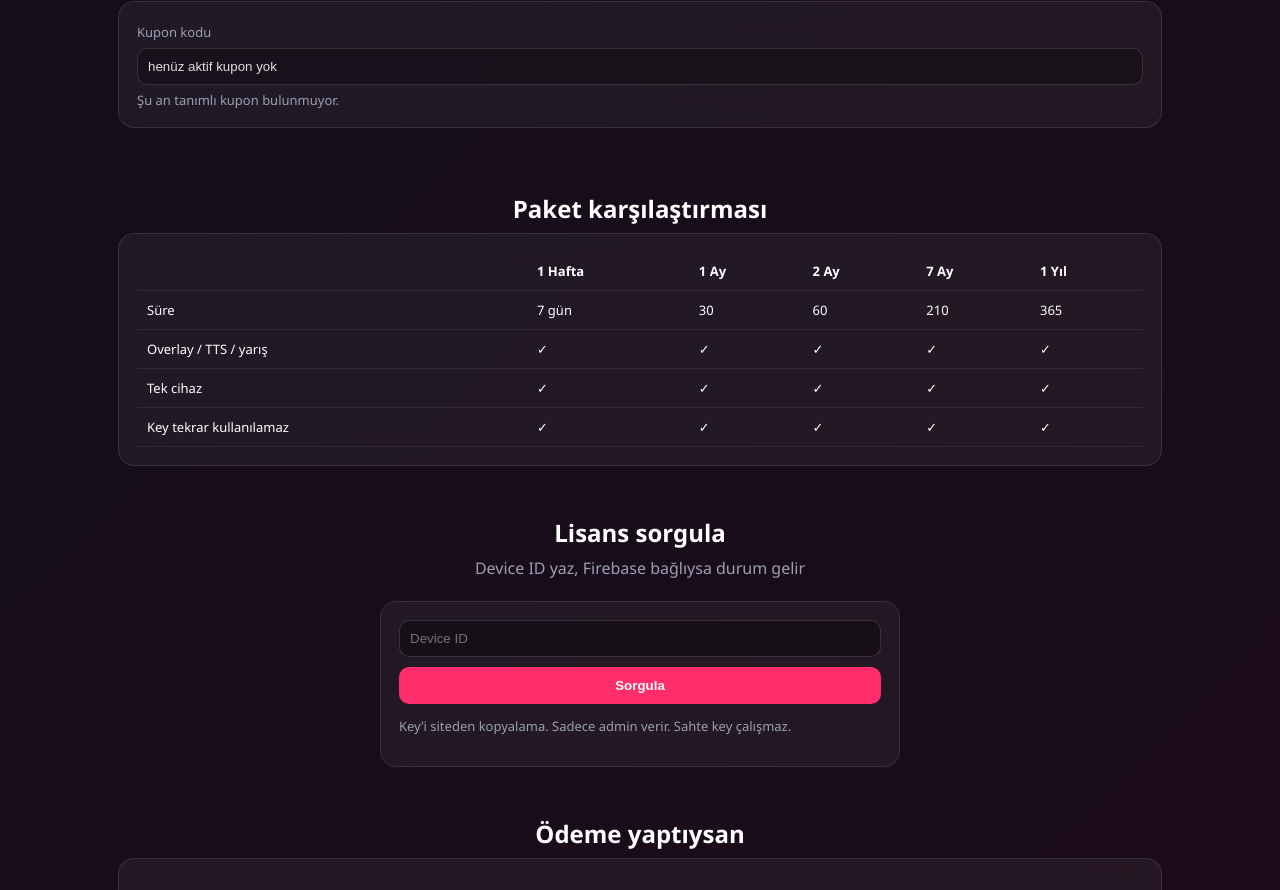
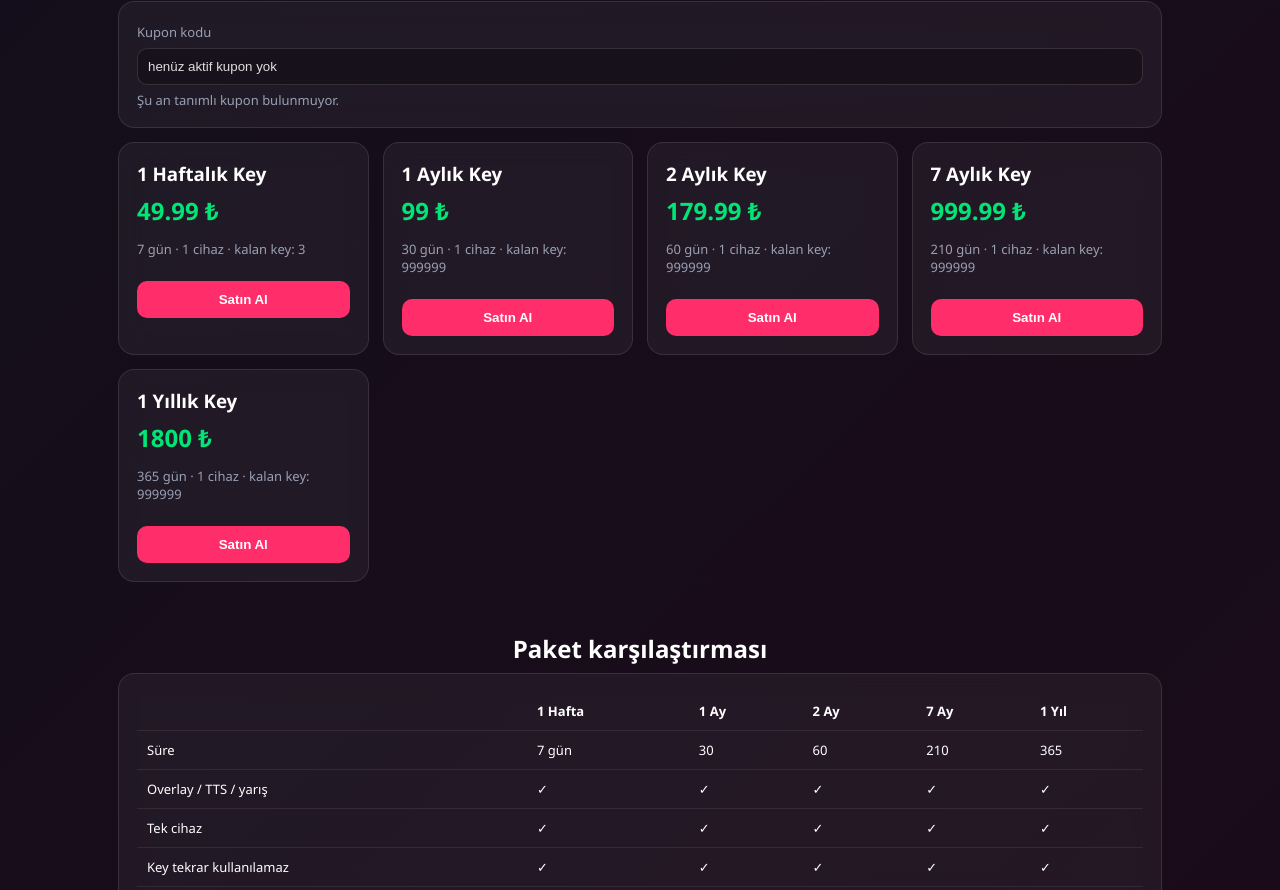
Before and after one commit to oraknizar-alt/-Tiktako, a website: page index.html in a window 1280 px wide. Shown: the part 1455-2345 px from the top of the page. Drawn offline with Linux system fonts and the light colour scheme.

Commit message:
Update stock values for subscription packages

```diff
--- a/index.html
+++ b/index.html
@@ -237,10 +237,10 @@ try{if(typeof firebase!=="undefined"&&!firebase.apps.length)firebase.initializeA
 
 const PAKETLER = [
   {ad:"1 Haftalık Key", fiyat:49.99, gun:7, stok:3, link:"https://www.shopier.com/rosestudyo/50065249"},
-  {ad:"1 Aylık Key", fiyat:99, gun:30, stok:SINIRSIZ, link:"https://www.shopier.com/rosestudyo/50065277"},
-  {ad:"2 Aylık Key", fiyat:179.99, gun:60, stok:SINIRSIZ, link:"https://www.shopier.com/rosestudyo/50065353"},
-  {ad:"7 Aylık Key", fiyat:999.99, gun:210, stok:SINIRSIZ, link:"https://www.shopier.com/rosestudyo/50065378"},
-  {ad:"1 Yıllık Key", fiyat:1800, gun:365, stok:SINIRSIZ, link:"https://www.shopier.com/rosestudyo/50065419"}
+  {ad:"1 Aylık Key", fiyat:99, gun:30, stok:999999, link:"https://www.shopier.com/rosestudyo/50065277"},
+  {ad:"2 Aylık Key", fiyat:179.99, gun:60, stok:999999, link:"https://www.shopier.com/rosestudyo/50065353"},
+  {ad:"7 Aylık Key", fiyat:999.99, gun:210, stok:999999, link:"https://www.shopier.com/rosestudyo/50065378"},
+  {ad:"1 Yıllık Key", fiyat:1800, gun:365, stok:999999, link:"https://www.shopier.com/rosestudyo/50065419"}
 ];
 let indirim = 0, secilenLink="", currentDeviceId="";
 
```
